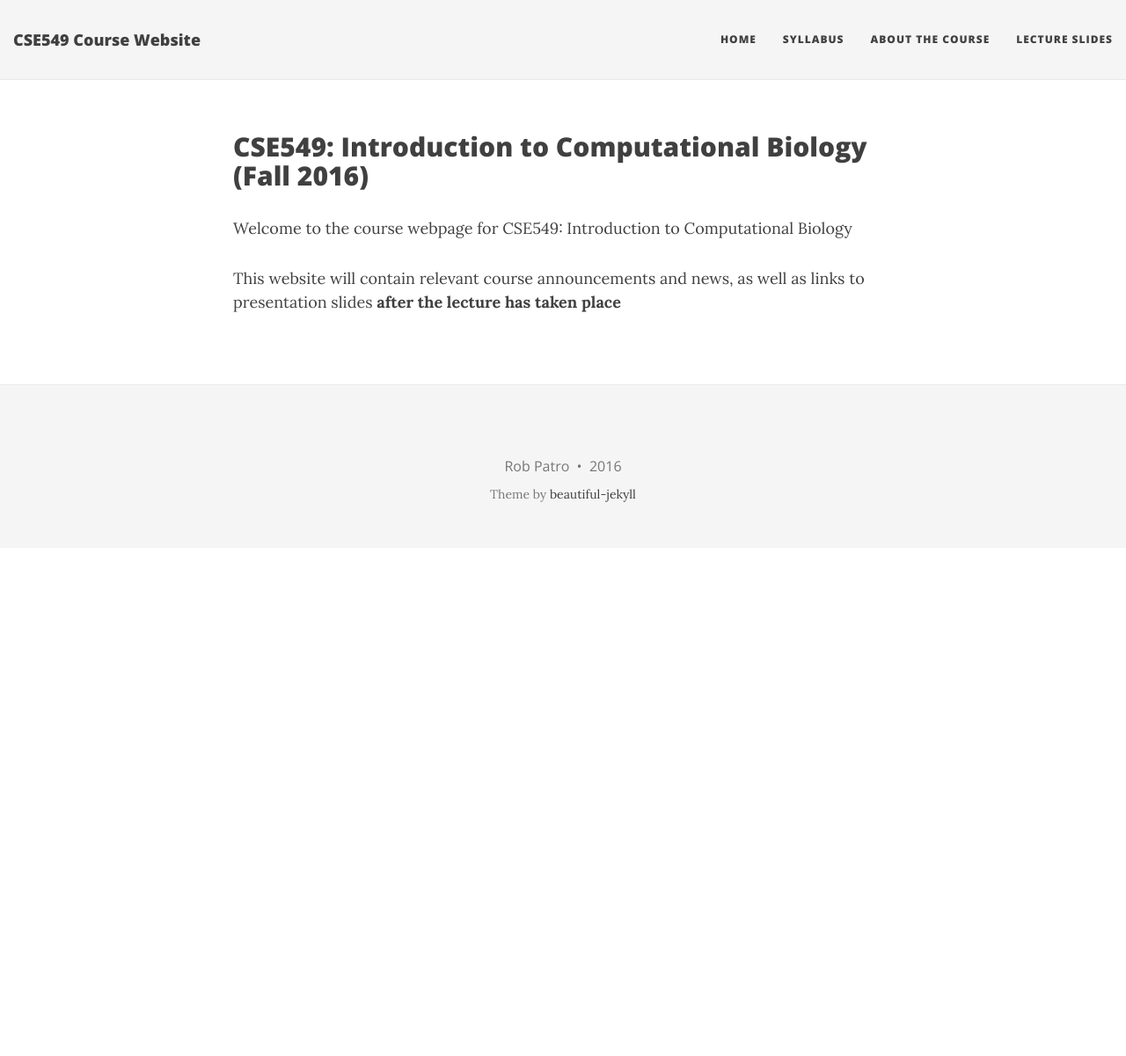
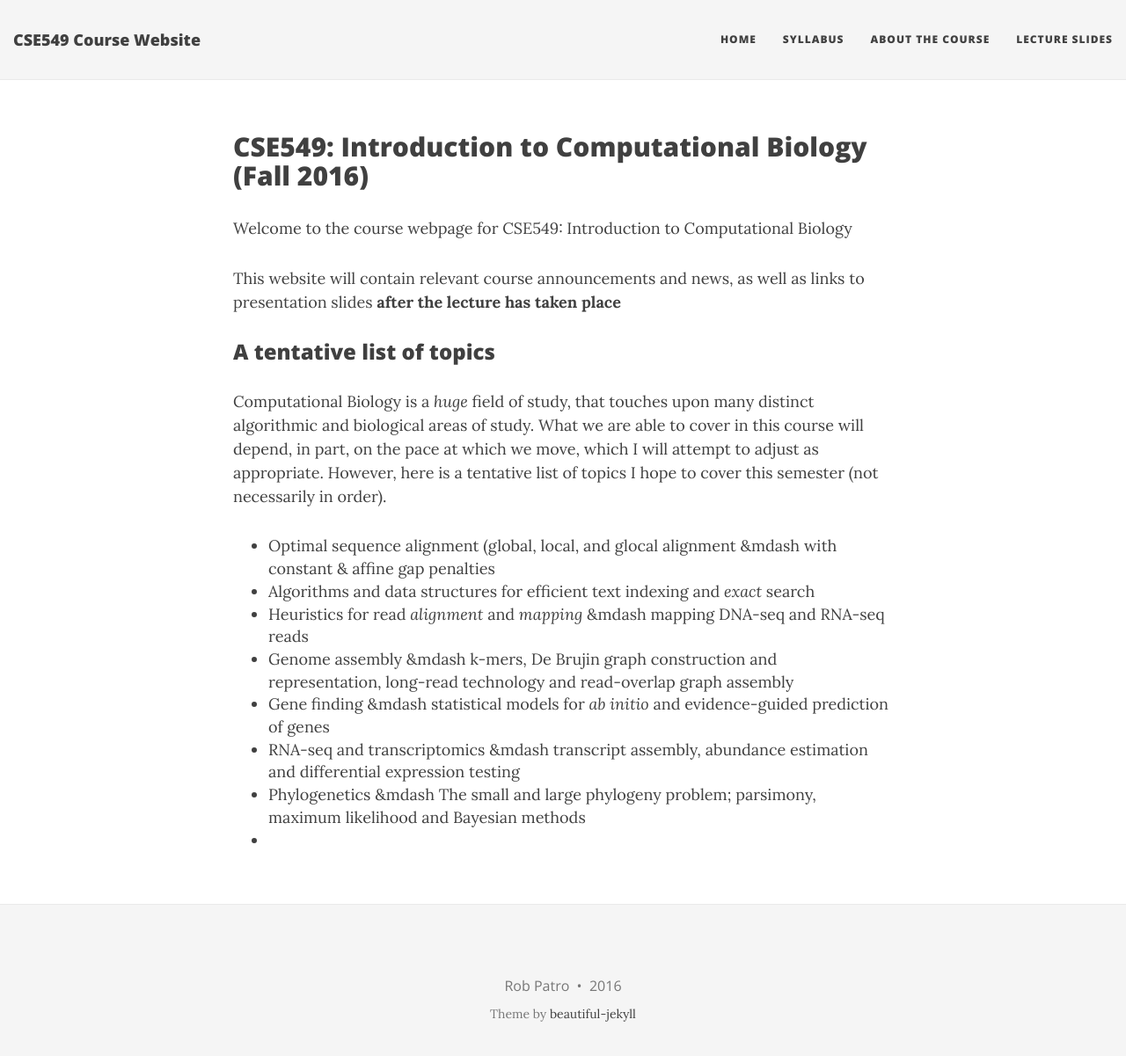
Before and after one commit to rob-p/CSE549F16, a Jekyll site: the page built from index.html, in a window 1280 px wide and 1214 px high. Shown: the top 1201 px of the window at 88% size. Built offline with Jekyll 4.4.1, drawn with Linux system fonts in a browser that asks for light colours; nearby versions of some CDN libraries; the list of posts is cut into pages by our own code.

Commit message:
Updated index.html

```diff
--- a/index.html
+++ b/index.html
@@ -9,6 +9,21 @@ published: true
 <p>Welcome to the course webpage for CSE549: Introduction to Computational Biology</p>
 
 <p>This website will contain relevant course announcements and news, as well as links to presentation slides <b>after the lecture has taken place</b></p>
+
+<h3>A tentative list of topics</h3>
+
+<p>Computational Biology is a <i>huge</i> field of study, that touches upon many distinct algorithmic and biological areas of study.  What we are able to cover in this course will depend, in part, on the pace at which we move, which I will attempt to adjust as appropriate.  However, here is a tentative list of topics I hope to cover this semester (not necessarily in order).</p>
+
+<ul>
+  <li>Optimal sequence alignment (global, local, and glocal alignment &mdash with constant & affine gap penalties</li>
+  <li>Algorithms and data structures for efficient text indexing and <i>exact</i> search</li>
+  <li>Heuristics for read <i>alignment</i> and <i>mapping</i> &mdash mapping DNA-seq and RNA-seq reads</li>
+  <li>Genome assembly &mdash k-mers, De Brujin graph construction and representation, long-read technology and read-overlap graph assembly</li>
+  <li>Gene finding &mdash statistical models for <i>ab initio</i> and evidence-guided prediction of genes</li>
+  <li>RNA-seq and transcriptomics &mdash transcript assembly, abundance estimation and differential expression testing</li>
+  <li>Phylogenetics &mdash The small and large phylogeny problem; parsimony, maximum likelihood and Bayesian methods</li>
+  <li>
+</ul>
 
 <div class="posts-list">
   {% for post in paginator.posts %}
```
